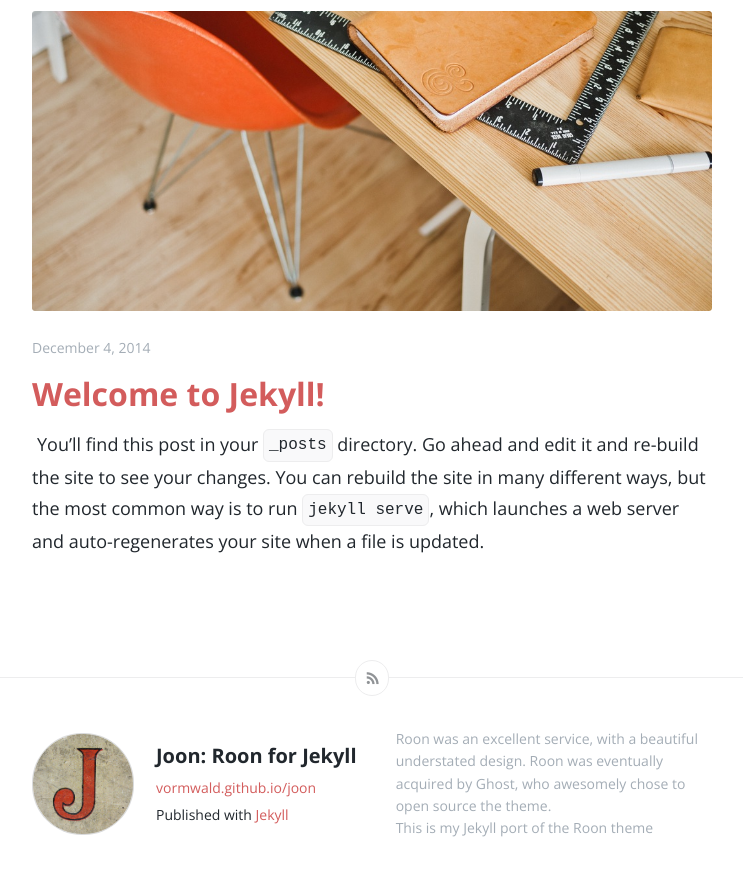
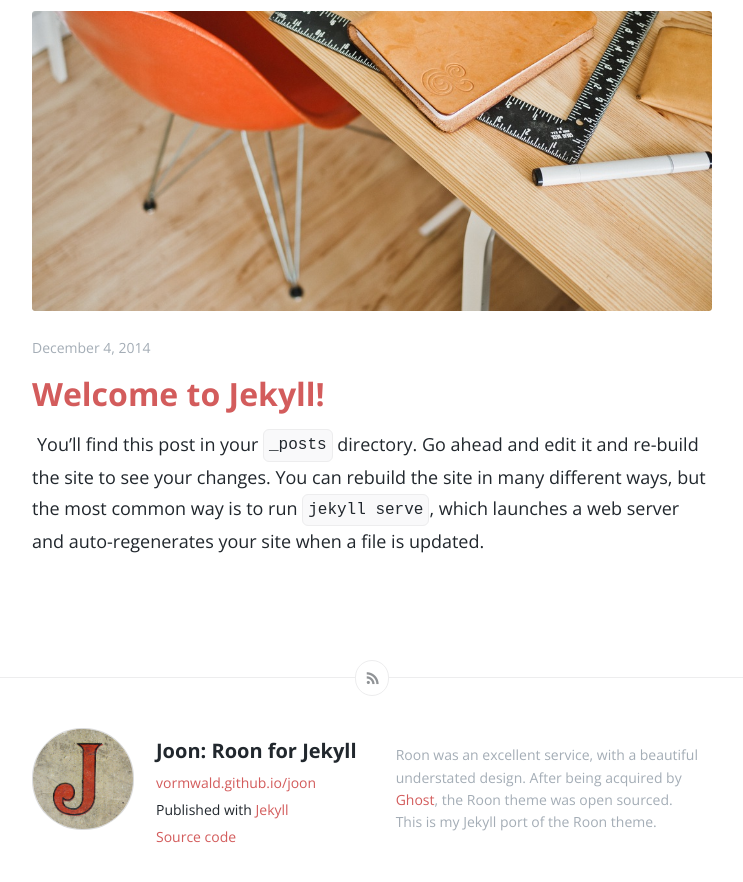
Before and after one commit to vormwald/joon, a Jekyll site: the page built from index.html, in a window 1280 px wide and 900 px high, scrolled down 871 px. Shown: the top 882 px of the window, without its empty margins (268-1011 px from the left). Built offline with Jekyll 4.4.1, drawn with Linux system fonts in a browser that asks for light colours; the list of posts is cut into pages by our own code.

Commit message:
clean up footer, link to github source

```diff
--- a/_config.yml
+++ b/_config.yml
@@ -2,10 +2,10 @@
 title: "Joon: Roon for Jekyll"
 logo: logo.png # image from https://www.flickr.com/photos/lwr/5496279831/in/set-72157594159055823
 email: your-email@domain.com
-description: > # this means to ignore newlines until "baseurl:"
-  Roon was an excellent service, with a beautiful understated design. Roon
-  was eventually acquired by Ghost, who awesomely chose to open source the theme.
-  <br/>This is my Jekyll port of the Roon theme
+description: > # this means to ignore newlines until "url:"
+  Roon was an excellent service, with a beautiful understated design. After
+  being acquired by <a href='https://ghost.org'>Ghost</a>, the Roon theme was
+  open sourced.<br> This is my Jekyll port of the Roon theme.
 url: "http://vormwald.github.io" # the base hostname & protocol for your site
 baseurl: "/joon" # the subpath of your site, e.g. /blog/
 twitter_username: jekyllrb
--- a/_includes/footer.html
+++ b/_includes/footer.html
@@ -17,7 +17,8 @@
             <div class="details">
                 <h4><a href="{{ site.url }}" class="url n">{{ site.title }}</a></h4>
                 <a href="{{ site.baseurl | prepend: site.url }}" class="js-remove-domain-schema">{{ site.url }}{{ site.baseurl }}</a><br>
-                <span>Published with <a href="https://jekyllrb.org">Jekyll</a></span>
+                <span>Published with <a href="https://jekyllrb.org">Jekyll</a></span><br>
+                <span><a href='https://github.com/vormwald/joon'>Source code</a></span>
             </div>
         </div>
         <div id="user_bio">
```
